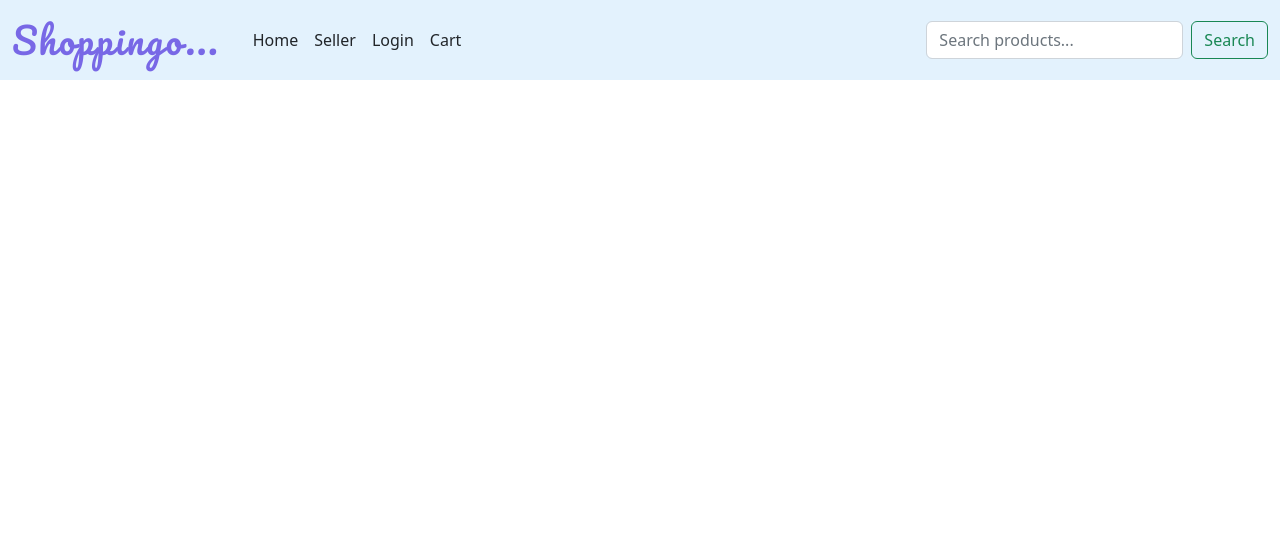
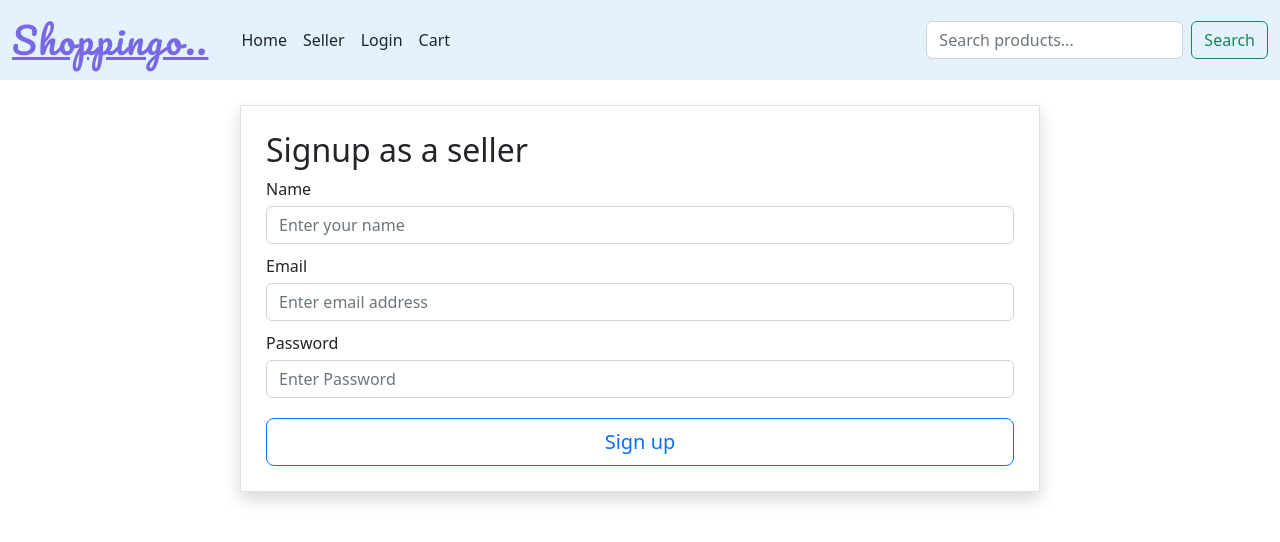
Before and after one commit to Balaji-Nandure/Shoppingo, an Angular app: page /seller-auth in a window 1280 px wide. Before the commit this address led to /. Shown: the top 542 px of the page. Built offline with nearby package versions, Linux system fonts and the light colour scheme.

Commit message:
header section done successully

```diff
--- a/src/app/app-routing.module.ts
+++ b/src/app/app-routing.module.ts
@@ -1,10 +1,16 @@
+import { SellerAuthComponent } from './seller-auth/seller-auth.component';
+import { HomeComponent } from './home/home.component';
 import { NgModule } from '@angular/core';
 import { RouterModule, Routes } from '@angular/router';
 
-const routes: Routes = [];
+const routes: Routes = [
+  { path: '', component: HomeComponent },
+  { path: 'seller-auth', component: SellerAuthComponent },
+  // { path: '', component: HomeComponent },
+];
 
 @NgModule({
   imports: [RouterModule.forRoot(routes)],
-  exports: [RouterModule]
+  exports: [RouterModule],
 })
-export class AppRoutingModule { }
+export class AppRoutingModule {}
--- a/src/app/app.component.html
+++ b/src/app/app.component.html
@@ -1 +1,5 @@
 <app-header></app-header>
+
+<div class="container">
+  <router-outlet></router-outlet>
+</div>
--- a/src/app/header/header.component.css
+++ b/src/app/header/header.component.css
@@ -8,4 +8,5 @@ nav {
   color: #7868e6;
   font-family: "Pacifico", cursive;
   letter-spacing: 2px;
+  text-decoration: underline;
 }
--- a/src/app/header/header.component.html
+++ b/src/app/header/header.component.html
@@ -1,23 +1,25 @@
 <nav class="navbar header navbar-expand-lg">
   <div class="container-fluid">
-    <a class="navbar-brand" href="#">Shoppingo...</a>
+    <a class="navbar-brand" routerLink="/">Shoppingo..</a>
 
     <div class="collapse navbar-collapse" id="navbarSupportedContent">
       <ul class="navbar-nav me-auto mb-2 mb-lg-0">
         <li class="nav-item">
-          <a class="nav-link text-body" aria-current="page" href="#">Home</a>
+          <a class="nav-link text-body" aria-current="page" routerLink="/"
+            >Home</a
+          >
         </li>
 
         <li class="nav-item">
-          <a class="nav-link text-body" href="#">Seller</a>
+          <a class="nav-link text-body" routerLink="seller-auth">Seller</a>
         </li>
 
         <li class="nav-item">
-          <a class="nav-link text-body" href="#">Login</a>
+          <a class="nav-link text-body" routerLink="">Login</a>
         </li>
 
         <li class="nav-item">
-          <a class="nav-link text-body" href="#">Cart</a>
+          <a class="nav-link text-body" routerLink="">Cart</a>
         </li>
       </ul>
 
--- /dev/null
+++ b/src/app/home/home.component.html
@@ -0,0 +1 @@
+<h1>home works!</h1>
--- /dev/null
+++ b/src/app/seller-auth/seller-auth.component.css
@@ -0,0 +1,24 @@
+.seller-auth {
+  max-width: 800px;
+  margin: auto;
+  padding: 25px;
+
+  margin-top: 25px;
+}
+
+/* .signup-heading {
+  text-align: center;
+  margin-bottom: 40px;
+} */
+
+input {
+  margin-bottom: 10px;
+}
+
+label {
+  margin-bottom: 5px;
+}
+
+.d-grid {
+  margin-top: 20px;
+}
--- /dev/null
+++ b/src/app/seller-auth/seller-auth.component.html
@@ -0,0 +1,43 @@
+<div class="seller-auth border shadow">
+  <div class="signup">
+    <h2 class="signup-heading">Signup as a seller</h2>
+
+    <form #sellerSignup="ngForm" (ngSubmit)="signup(sellerSignup.value)">
+      <label for="name">Name</label>
+      <input
+        placeholder="Enter your name"
+        class="form-control"
+        type="text"
+        name="name"
+        id="name"
+        ngModel
+      />
+
+      <label for="email">Email</label>
+      <input
+        placeholder="Enter email address"
+        class="form-control"
+        type="email"
+        name="email"
+        id="email"
+        ngModel
+      />
+
+      <label for="pword">Password</label>
+      <input
+        placeholder="Enter Password"
+        class="form-control"
+        type="password"
+        name="password"
+        id="pword"
+        ngModel
+      />
+
+      <div class="d-grid">
+        <button type="submit" class="btn btn-lg btn-outline-primary">
+          Sign up
+        </button>
+      </div>
+    </form>
+  </div>
+</div>
--- /dev/null
+++ b/src/app/seller-auth/seller-auth.component.ts
@@ -0,0 +1,12 @@
+import { Component } from '@angular/core';
+
+@Component({
+  selector: 'app-seller-auth',
+  templateUrl: './seller-auth.component.html',
+  styleUrls: ['./seller-auth.component.css'],
+})
+export class SellerAuthComponent {
+  signup(data: object): void {
+    console.log(data);
+  }
+}
```
Also changed, not shown: src/app/app.module.ts (+9 -7 lines), src/app/home/home.component.ts (added, +10 -0 lines), src/app/home/home.component.css (added), 2 other files (tests, documents, lock files or other folders).
